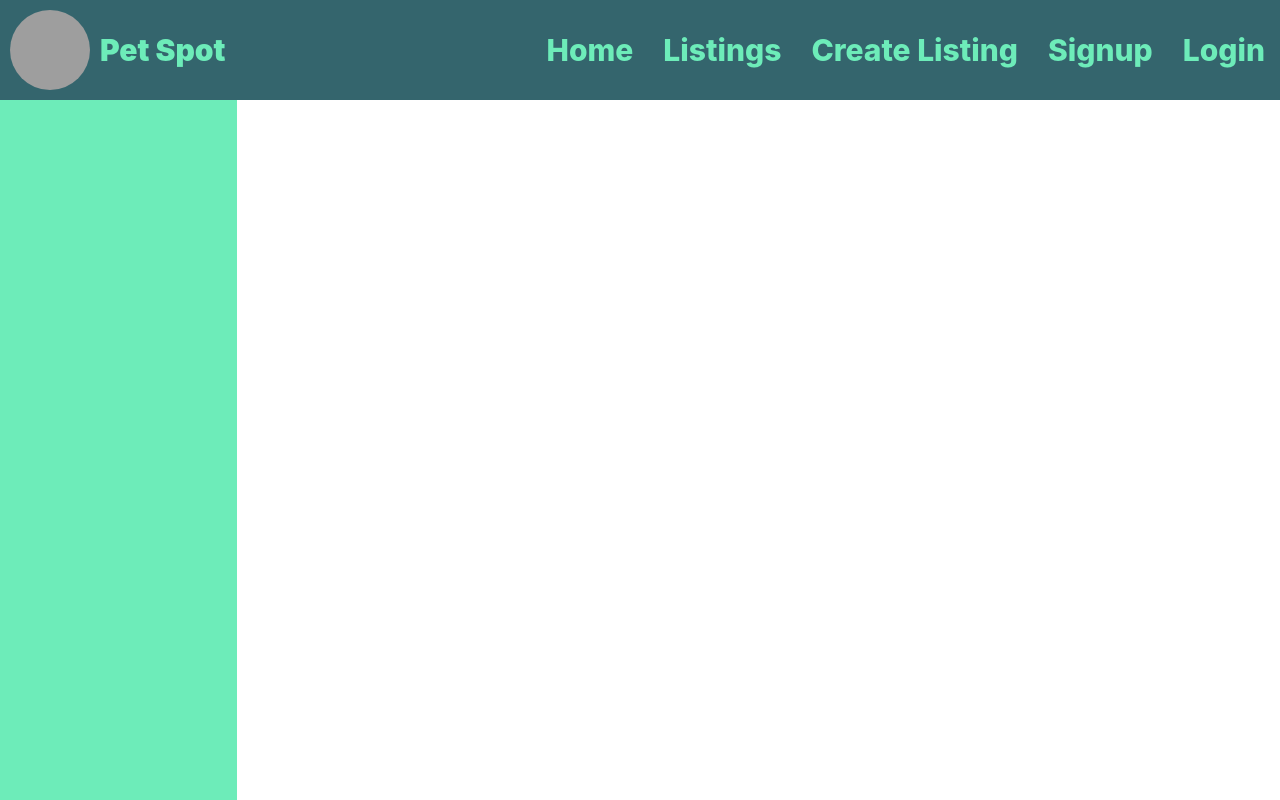
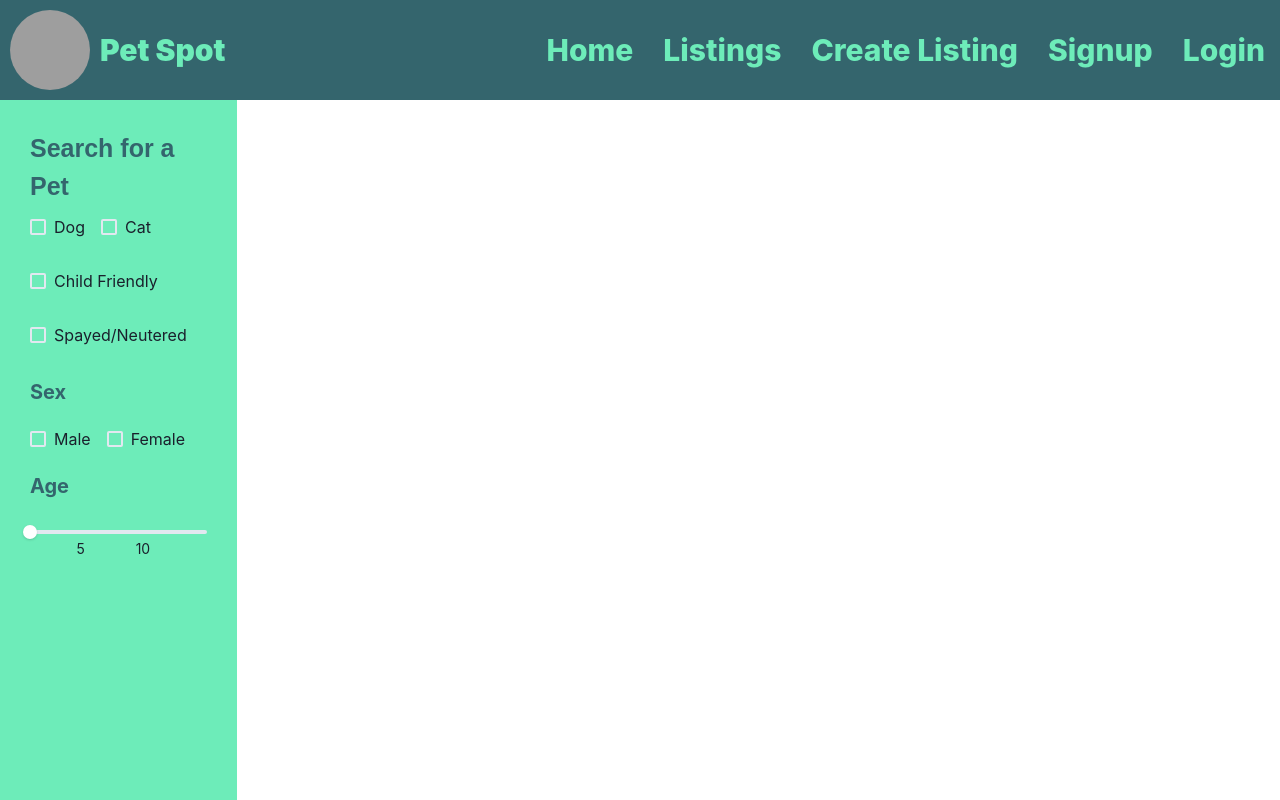
Before and after one commit to youssefkaroui/pets-spot, a React (Create React App) app in the folder client/: page /listings in a window 1280 px wide. Shown: the top 800 px of the page. Built offline with nearby package versions, Linux system fonts and the light colour scheme; grey boxes are pictures that could not be loaded.

Commit message:
added search form/styles

```diff
--- a/client/src/index.css
+++ b/client/src/index.css
@@ -46,3 +46,24 @@ h6 {
 .dash-link:hover {
   color: #334443;
 }
+
+/* SEARCH SIDEBAR */
+.searchHeader {
+  font-weight: bold;
+  margin-bottom: 10px;
+  color: #34656d;
+  font-size: 25px;
+}
+
+.searchOptionHeader {
+  color: #34656d;
+  font-size: 20px;
+  font-weight: bold;
+  margin-bottom: 20px;
+  margin-top: 20px;
+}
+
+.childFriendly,
+.spayed {
+  margin: 30px 0px 30px 0px;
+}
--- a/client/src/pages/Listings.js
+++ b/client/src/pages/Listings.js
@@ -1,18 +1,81 @@
-import React from "react";
-import { Grid, GridItem } from "@chakra-ui/react";
+import React, { useState } from "react";
+import {
+  Grid,
+  GridItem,
+  Stack,
+  Checkbox,
+  Slider,
+  SliderTrack,
+  SliderFilledTrack,
+  SliderThumb,
+  SliderMark,
+  Tooltip,
+} from "@chakra-ui/react";
 
 const Listings = () => {
+  //THIS GRABS THE SLIDER'S VALUE FROM THE AGE SELECTOR
+  const [sliderValue, setSliderValue] = useState(1);
+  const [showTooltip, setShowTooltip] = React.useState(false);
+
   return (
     <>
-      <Grid templateColumns='repeat(5, 1fr)' gap={6}>
+      <Grid templateColumns="repeat(5, 1fr)" gap={6}>
         <GridItem
           as="aside"
           colSpan={{ base: 2, lg: 2, xl: 1 }}
           bg="primary.main"
           minHeight="100vh"
-          p = {{ base: "20px", lg: "30px" }}
+          p={{ base: "20px", lg: "30px" }}
         >
+          <h1 className="searchHeader">Search for a Pet</h1>
 
+          <Stack spacing={4} direction="row">
+            <Checkbox>Dog</Checkbox>
+            <Checkbox>Cat</Checkbox>
+          </Stack>
+          <Stack className="childFriendly" spacing={4} direction="row">
+            <Checkbox>Child Friendly</Checkbox>
+          </Stack>
+          <Stack className="spayed" spacing={4} direction="row">
+            <Checkbox>Spayed/Neutered</Checkbox>
+          </Stack>
+          <p className="searchOptionHeader">Sex</p>
+          <Stack spacing={4} direction="row">
+            <Checkbox>Male</Checkbox>
+            <Checkbox>Female</Checkbox>
+          </Stack>
+          <p className="searchOptionHeader">Age</p>
+          <Slider
+            id="slider"
+            defaultValue={1}
+            min={1}
+            max={15}
+            colorScheme="teal"
+            onChange={(v) => setSliderValue(v)}
+            onMouseEnter={() => setShowTooltip(true)}
+            onMouseLeave={() => setShowTooltip(false)}
+          >
+            <SliderMark value={5} mt="1.5" ml="-1" fontSize="sm">
+              5
+            </SliderMark>
+            <SliderMark value={10} mt="1.5" ml="-2" fontSize="sm">
+              10
+            </SliderMark>
+
+            <SliderTrack>
+              <SliderFilledTrack />
+            </SliderTrack>
+            <Tooltip
+              hasArrow
+              bg="teal.500"
+              color="white"
+              placement="top"
+              isOpen={showTooltip}
+              label={`${sliderValue}`}
+            >
+              <SliderThumb />
+            </Tooltip>
+          </Slider>
         </GridItem>
       </Grid>
     </>
```
